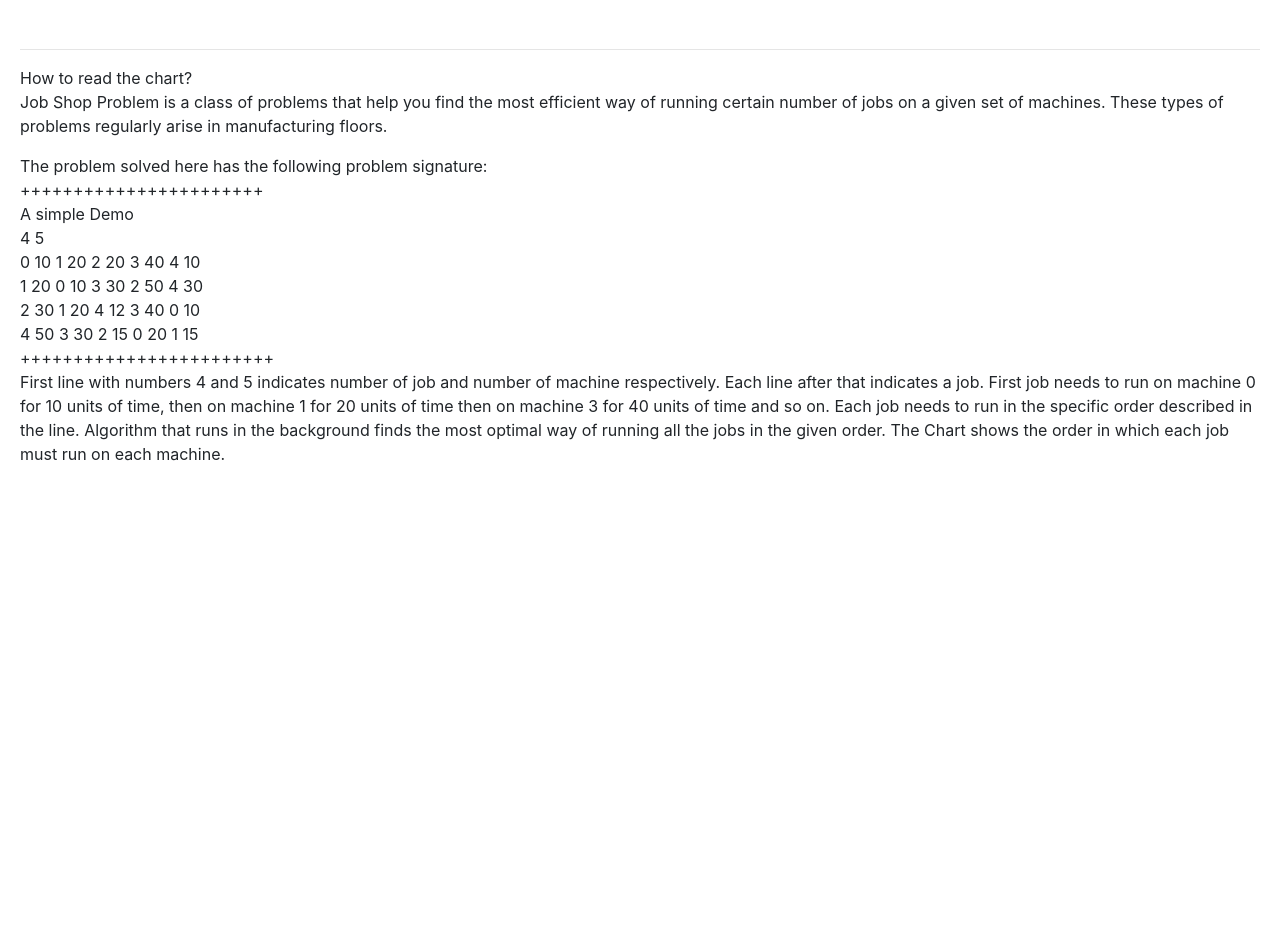
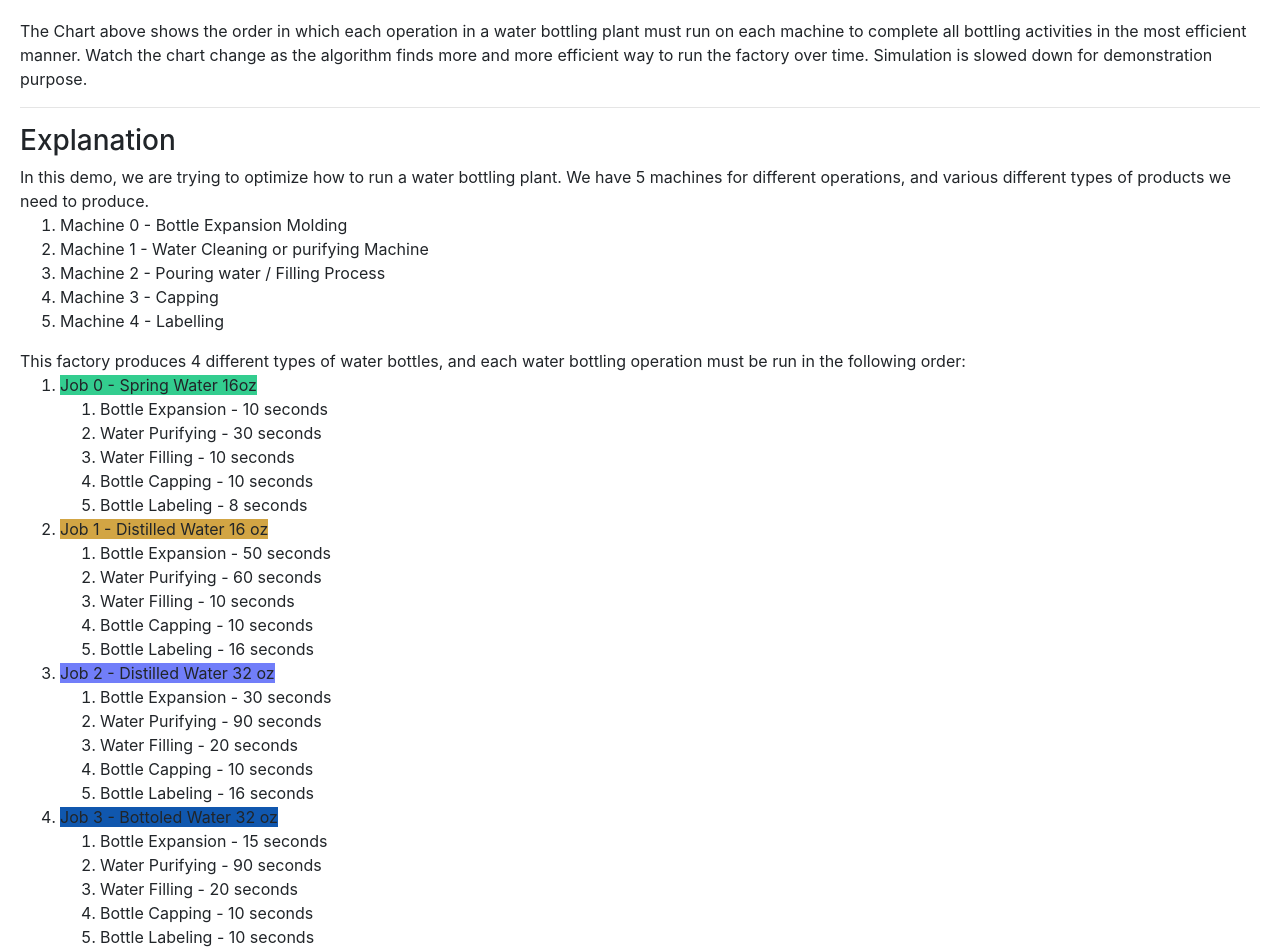
Before and after one commit to kisna72/job-shop-scheduling-problem-javascript, a React (Create React App) app in the folder jssp-frontend/: page / in a window 1280 px wide. Shown: the part 360-1312 px from the top of the page. Before the commit the page ends 862 px from the top, so only its background shows below. Built offline with nearby package versions, Linux system fonts and the light colour scheme.

Commit message:
change the display to showcase a water bottling plant's optimization

```diff
--- a/jssp-frontend/src/App.js
+++ b/jssp-frontend/src/App.js
@@ -1,6 +1,8 @@
 import React from 'react';
 import './App.css';
 import GanttChart from './GattChart';
+import jobIdToColour from './jobIdToColor';
+
 import 'bootstrap/dist/css/bootstrap.min.css';
 import {
   JSSPProblemInstance,
@@ -18,11 +20,34 @@ const ALGORITHM_MAX_TIME_SECONDS = 1  //Max time we want the algo to run. TODO u
 
 // Step 1: Create a new instance of JSSPProblemInstance from file.
 const problem = new JSSPProblemInstance(4,5) // Instantiate with no data.
+// problem.jobs = [
+//   [ 0, 10, 1, 20, 2, 20, 3, 40, 4, 10 ],
+//   [ 1, 20, 0, 10, 3, 30, 2, 50, 4, 30 ],
+//   [ 2, 30, 1, 20, 4, 12, 3, 40, 0, 10 ],
+//   [ 4, 50, 3, 30, 2, 15, 0, 20, 1, 15 ] ]
+
+/**
+ * Water Bottoling Plant that does 4 different types of water bottles.
+ * Job 0 - Spring Water 16oz
+ * Job 1 - Distilled Water 16 oz
+ * Job 2 - Distilled Water 32 oz
+ * Job 4 - Bottoled Water 32 oz
+ *
+ * We have 5 machines for different operations
+ * Machine 0 - Bottle Expansion Molding
+ * Machine 1 - Water Cleaning or purifying Machine
+ * Machine 2 - Pouring water / Filling Process
+ * Machine 3 - Capping
+ * Machine 4 - Labelling
+ *
+ * Jobs must be run in the following order
+ */
 problem.jobs = [
-  [ 0, 10, 1, 20, 2, 20, 3, 40, 4, 10 ],
-  [ 1, 20, 0, 10, 3, 30, 2, 50, 4, 30 ],
-  [ 2, 30, 1, 20, 4, 12, 3, 40, 0, 10 ],
-  [ 4, 50, 3, 30, 2, 15, 0, 20, 1, 15 ] ]
+  [0, 10, 1, 30, 2, 10, 3, 10, 4, 8],
+  [0, 50, 1, 60, 2, 10, 3, 10, 4, 16],
+  [0, 30, 1, 90, 2, 20, 3, 10, 4, 16],
+  [0, 15, 1, 90, 2, 20, 3, 10, 4, 10],
+]
 
 class App extends React.Component {
   constructor(props){
@@ -77,36 +102,73 @@ class App extends React.Component {
       <div className="App">
         <NavBar/>
         <SubNavBar/>
-        <h1>Simple Job Shop Optimization</h1>
+        <h3>Water Bottling Plant Schedule Optimization</h3>
+
         <GanttChart schedule={this.state.schedule}/>
+
         <div className="explanation">
+        <p>
+The Chart above shows the order in which each operation in a water bottling plant must run on each machine to complete all bottling activities in the most efficient manner.
+Watch the chart change as the algorithm finds more and more efficient way to run the factory over time. Simulation is slowed down for demonstration purpose.</p>
           <hr></hr>
-          <div>How to read the chart?</div>
-          <p>Job Shop Problem is a class of problems that help you find the most efficient way of running certain number of jobs on
-            a given set of machines. These types of problems regularly arise in manufacturing floors.
-          </p>
-          <p>The problem solved here has the following problem signature:
+          <h3>Explanation</h3>
 
-<div>+++++++++++++++++++++++</div>
-<div>A simple Demo</div>
-<div>4 5</div>
-<div>0 10 1 20 2 20 3 40 4 10</div>
-<div>1 20 0 10 3 30 2 50 4 30</div>
-<div>2 30 1 20 4 12 3 40 0 10</div>
-<div>4 50 3 30 2 15 0 20 1 15</div>
-<div>++++++++++++++++++++++++</div>
-First line with numbers 4 and 5 indicates number of job and number of machine respectively.
+In this demo, we are trying to optimize how to run a water bottling plant. We have 5 machines for different operations, and various different types of products we need to produce.
 
-Each line after that indicates a job. First job needs to run on machine 0 for 10 units of time, then on machine 1 for 20 units of time
-then on machine 3 for 40 units of time and so on.
 
-Each job needs to run in the specific order described in the line.
+<ol>
+  <li>Machine 0 - Bottle Expansion Molding</li>
+  <li>Machine 1 - Water Cleaning or purifying Machine </li>
+  <li>Machine 2 - Pouring water / Filling Process </li>
+  <li>Machine 3 - Capping</li>
+  <li>Machine 4 - Labelling</li>
+</ol>
 
+This factory produces 4 different types of water bottles, and each water bottling operation must be run in the following order:
+<ol>
+  <li><span style={{backgroundColor:`${jobIdToColour(0)}`}}>Job 0 - Spring Water 16oz </span>
+      <ol>
+        <li>Bottle Expansion - 10 seconds</li>
+        <li>Water Purifying - 30 seconds</li>
+        <li>Water Filling - 10 seconds</li>
+        <li>Bottle Capping - 10 seconds</li>
+        <li>Bottle Labeling - 8 seconds</li>
+      </ol>
+  </li>
+  <li><span style={{backgroundColor:`${jobIdToColour(1)}`}}>Job 1 - Distilled Water 16 oz</span>
+      <ol>
+        <li>Bottle Expansion - 50 seconds</li>
+        <li>Water Purifying - 60 seconds</li>
+        <li>Water Filling - 10 seconds</li>
+        <li>Bottle Capping - 10 seconds</li>
+        <li>Bottle Labeling - 16 seconds</li>
+      </ol>
+  </li>
+  <li><span style={{backgroundColor:`${jobIdToColour(2)}`}}>Job 2 - Distilled Water 32 oz</span>
+      <ol>
+        <li>Bottle Expansion - 30 seconds</li>
+        <li>Water Purifying - 90 seconds</li>
+        <li>Water Filling - 20 seconds</li>
+        <li>Bottle Capping - 10 seconds</li>
+        <li>Bottle Labeling - 16 seconds</li>
+      </ol>
+  </li>
+  <li><span style={{backgroundColor:`${jobIdToColour(3)}`}}>Job 3 - Bottoled Water 32 oz</span>
+      <ol>
+        <li>Bottle Expansion - 15 seconds</li>
+        <li>Water Purifying - 90 seconds</li>
+        <li>Water Filling - 20 seconds</li>
+        <li>Bottle Capping - 10 seconds</li>
+        <li>Bottle Labeling - 10 seconds</li>
+      </ol>
+  </li>
+</ol>
 
 Algorithm that runs in the background finds the most optimal way of running all the jobs in the given order.
 
-The Chart shows the order in which each job must run on each machine.
- </p>
+The Chart shows the order in which each job must run on each machine to complete all bottling activities in the most efficient manner.
+Watch the chart change as the algorithm finds more and more efficient way to run the factory.
+
         </div>
       </div>
     );
--- a/jssp-frontend/src/GanttMachineSchedule.js
+++ b/jssp-frontend/src/GanttMachineSchedule.js
@@ -1,4 +1,5 @@
 import React from 'react';
+import jobIdToColour from './jobIdToColor';
 
 /**
  * Idea here is to take an array
@@ -17,19 +18,19 @@ class GanttMachineSchedule extends React.Component {
     }
 
     // Modified from https://stackoverflow.com/questions/3426404/create-a-hexadecimal-colour-based-on-a-string-with-javascript
-    jobIdToColour(jobid) {
-        const str = `${jobid}color`
-        var hash = 0;
-        for (var i = 0; i < str.length; i++) {
-            hash = str.charCodeAt(i) + ((hash << 5) - hash);
-        }
-        var colour = '#';
-        for (var i = 0; i < 3; i++) {
-            var value = (hash >> (i * 8)) & 0xFF;
-            colour += ('00' + value.toString(16)).substr(-2);
-        }
-        return colour;
-    }
+    // jobIdToColour(jobid) {
+    //     const str = `${jobid}color`
+    //     var hash = 0;
+    //     for (var i = 0; i < str.length; i++) {
+    //         hash = str.charCodeAt(i) + ((hash << 5) - hash);
+    //     }
+    //     var colour = '#';
+    //     for (var i = 0; i < 3; i++) {
+    //         var value = (hash >> (i * 8)) & 0xFF;
+    //         colour += ('00' + value.toString(16)).substr(-2);
+    //     }
+    //     return colour;
+    // }
     render(){
         let a = []
         for(let i = 0; i< this.props.schedule.length; i++){
@@ -43,7 +44,7 @@ class GanttMachineSchedule extends React.Component {
                     width:`${_width}%`,
                     height: '20px',
                     // border:'black',
-                    backgroundColor:`${this.jobIdToColour(jobid)}`,
+                    backgroundColor:`${jobIdToColour(jobid)}`,
                     position:'absolute',
                     left:`${_startpx}%`,
                     transition: 'all 1s linear'
--- a/jssp-frontend/src/GattChart.js
+++ b/jssp-frontend/src/GattChart.js
@@ -10,6 +10,13 @@ import GanttXTicks from './GanttXTicks';
 //     // [ 1, 31, 60, 3, 61, 90, 2, 91, 130, 0, 131, 170 ],
 //     // [ 3, 1, 50, 2, 61, 72, 1, 111, 140, 0, 171, 180 ] ]
 // }
+const WATER_BOTTLING_WATER_MACHINES = [
+    "Bottle Expansion Mold",
+    "Water Cleaning/ Purifying",
+    "Water Filling",
+    "Bottle Capping",
+    "Bottle Labeling"
+]
 class GanttChart extends React.Component {
     render(){
         console.log(this.props)
@@ -18,22 +25,11 @@ class GanttChart extends React.Component {
         const maxTime = Math.max(...allEnds)
         return (
             <>
-            {/* <table>
-                <tbody>
-                    <tr>
-                        <td>test</td>
-                        <td>test2</td>
-                    </tr>
-                    <tr>
-                        <td>abother test</td>
-                        <td>abother test</td>
-                    </tr>
-                </tbody>
-            </table> */}
             <div className="ganttChartWithY">
                 <div className="ganttChartYAxis">
                     {this.props.schedule.map( (sch,idx)=>{
-                        return <span className="yAxisTick">{`Machine ${idx+1}`}</span>
+                        const machineName = WATER_BOTTLING_WATER_MACHINES[idx]
+                        return <span className="yAxisTick">{`${machineName} Machine`}</span>
                     })}
 
                 </div>
--- /dev/null
+++ b/jssp-frontend/src/jobIdToColor.js
@@ -0,0 +1,16 @@
+// Modified from https://stackoverflow.com/questions/3426404/create-a-hexadecimal-colour-based-on-a-string-with-javascript
+function jobIdToColour(jobid) {
+    const str = `${jobid}color`
+    var hash = 0;
+    for (var i = 0; i < str.length; i++) {
+        hash = str.charCodeAt(i) + ((hash << 5) - hash);
+    }
+    var colour = '#';
+    for (var i = 0; i < 3; i++) {
+        var value = (hash >> (i * 8)) & 0xFF;
+        colour += ('00' + value.toString(16)).substr(-2);
+    }
+    return colour;
+}
+
+export default jobIdToColour
```
